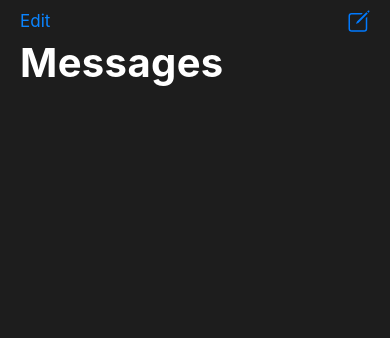
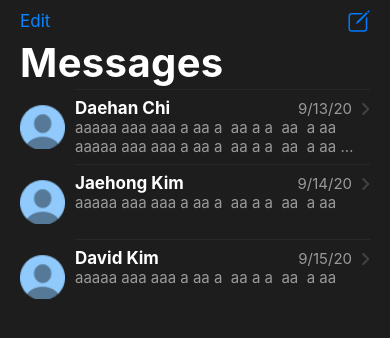
Before and after one commit to chid9202/MyPeekcok, a React Native app: screen / in a window 390 px wide. Shown: the top 338 px of the page. Built offline with nearby package versions, Linux system fonts and the light colour scheme.

Commit message:
create list page sections design

```diff
--- /dev/null
+++ b/index.d.tsx
@@ -0,0 +1 @@
+declare module "*.png";
--- /dev/null
+++ b/src/assets/IconArrowRight.tsx
@@ -0,0 +1,16 @@
+import React from "react";
+import Svg, { Path } from "react-native-svg";
+
+interface Props {}
+const IconArrowRight = (props: Props) => {
+  return (
+    <Svg width="8" height="13" viewBox="0 0 8 13" fill="none">
+      <Path
+        d="M1.30518 12.9917C1.5957 12.9917 1.82812 12.8921 2.02734 12.7012L6.95801 7.82861C7.21533 7.57129 7.33154 7.31396 7.33984 6.99854C7.33984 6.68311 7.21533 6.40918 6.96631 6.16846L2.02734 1.2959C1.82812 1.09668 1.5874 0.99707 1.30518 0.99707C0.732422 0.99707 0.267578 1.46191 0.267578 2.03467C0.267578 2.31689 0.39209 2.58252 0.599609 2.79004L4.88281 6.99854L0.599609 11.207C0.383789 11.4146 0.267578 11.6719 0.267578 11.9624C0.267578 12.5269 0.732422 12.9917 1.30518 12.9917Z"
+        fill="#999999"
+        fill-opacity="0.3"
+      />
+    </Svg>
+  );
+};
+export default IconArrowRight;
--- a/src/assets/index.tsx
+++ b/src/assets/index.tsx
@@ -0,0 +1,3 @@
+import ThumbnailAvatar from "./ThumbnailAvatar.png";
+
+export { ThumbnailAvatar };
--- a/src/screens/chatList/ChatListHeader.tsx
+++ b/src/screens/chatList/ChatListHeader.tsx
@@ -27,6 +27,7 @@
     paddingHorizontal: 20,
     width: "100%",
     maxHeight: 84,
+    marginBottom: 5,
   },
   interactiveHeader: {
     height: 42,
--- a/src/screens/chatList/chatListScreen.tsx
+++ b/src/screens/chatList/chatListScreen.tsx
@@ -1,4 +1,4 @@
-import React from "react";
+import React, { ReactComponentElement } from "react";
 import {
   SafeAreaView,
   View,
@@ -6,41 +6,90 @@
   StyleSheet,
   Text,
   StatusBar,
+  Image,
 } from "react-native";
 import ChatListHeader from "./ChatListHeader";
+import { ThumbnailAvatar } from "../../assets";
+import IconArrowRight from "../../assets/IconArrowRight";
 
+const ChatListScreen = () => {
+  const defaultAvatar = (
+    <Image source={ThumbnailAvatar} style={styles.avatarImage} />
+  );
   const DATA = [
     {
       id: "bd7acbea-c1b1-46c2-aed5-3ad53abb28ba",
-    title: "First Item",
+      avatar: defaultAvatar,
+      contactName: "Daehan Chi",
+      message:
+        "aaaaa aaa aaa a aa a  aa a a  aa  a aa aaaaa aaa aaa a aa a  aa a a  aa  a aa aaaaa aaa aaa a aa a  aa a a  aa  a aa",
+      date: "9/13/20",
     },
     {
       id: "3ac68afc-c605-48d3-a4f8-fbd91aa97f63",
-    title: "Second Item",
+      avatar: defaultAvatar,
+      contactName: "Jaehong Kim",
+      message: "aaaaa aaa aaa a aa a  aa a a  aa  a aa",
+      date: "9/14/20",
     },
     {
       id: "58694a0f-3da1-471f-bd96-145571e29d72",
-    title: "Third Item",
+      avatar: defaultAvatar,
+      contactName: "David Kim",
+      message: "aaaaa aaa aaa a aa a  aa a a  aa  a aa",
+      date: "9/15/20",
     },
   ];
 
-const Item = ({ title }) => (
-  <View style={styles.item}>
-    <Text style={styles.title}>{title}</Text>
+  const Item = ({
+    contactName,
+    avatar,
+    date,
+    message,
+  }: {
+    contactName: string;
+    avatar: any;
+    date: string;
+    message?: string;
+  }) => (
+    <View style={styles.section}>
+      <View style={styles.avatarColumn}>{avatar}</View>
+      <View style={styles.contentColumn}>
+        <View style={styles.messageHeader}>
+          <Text style={styles.contactName}>{contactName}</Text>
+          <Text style={styles.date}>{date}</Text>
+          <IconArrowRight />
+        </View>
+        <View style={styles.messageContent}>
+          <Text style={styles.message} numberOfLines={2}>
+            {message}
+          </Text>
+        </View>
+      </View>
     </View>
   );
 
-const ChatListScreen = () => {
-  const renderItem = ({ item }) => <Item title={item.title} />;
+  const renderItem = ({
+    item,
+  }: {
+    item: { contactName: string; avatar: any; date: string; message: string };
+  }) => (
+    <Item
+      contactName={item.contactName}
+      avatar={item.avatar}
+      date={item.date}
+      message={item.message}
+    />
+  );
 
   return (
     <SafeAreaView style={styles.container}>
       <ChatListHeader />
-      {/* <FlatList
+      <FlatList
         data={DATA}
         renderItem={renderItem}
         keyExtractor={(item) => item.id}
-      /> */}
+      />
     </SafeAreaView>
   );
 };
@@ -51,14 +100,53 @@
     marginTop: StatusBar.currentHeight || 0,
     width: "100%",
   },
-  item: {
-    backgroundColor: "#f9c2ff",
-    padding: 20,
-    marginVertical: 8,
-    marginHorizontal: 16,
+  section: {
+    flex: 1,
+    flexDirection: "row",
+    flexWrap: "wrap",
+    minHeight: 75,
+    paddingHorizontal: 20,
   },
-  title: {
-    fontSize: 32,
+  avatarColumn: {
+    flex: 0,
+    alignItems: "center",
+    justifyContent: "center",
+    minWidth: 45,
+    marginRight: 10,
+  },
+  avatarImage: {
+    width: 45,
+    height: 45,
+  },
+  contentColumn: {
+    flex: 1,
+    flexDirection: "column",
+    borderTopColor: "#292929",
+    borderTopWidth: 1,
+    paddingVertical: 8,
+  },
+  messageHeader: {
+    display: "flex",
+    flexDirection: "row",
+    alignItems: "center",
+  },
+  contactName: {
+    flex: 1,
+    fontSize: 17,
+    fontWeight: "bold",
+    color: "#ffffff",
+  },
+  date: {
+    fontSize: 15,
+    color: "#999999",
+    marginRight: 10,
+  },
+  messageContent: {
+    // height: 50,
+  },
+  message: {
+    fontSize: 15,
+    color: "#999999",
   },
 });
 
```
Also changed, not shown: src/assets/ThumbnailAvatar.png (added). Lines whose indentation alone changed are shown as unchanged.
